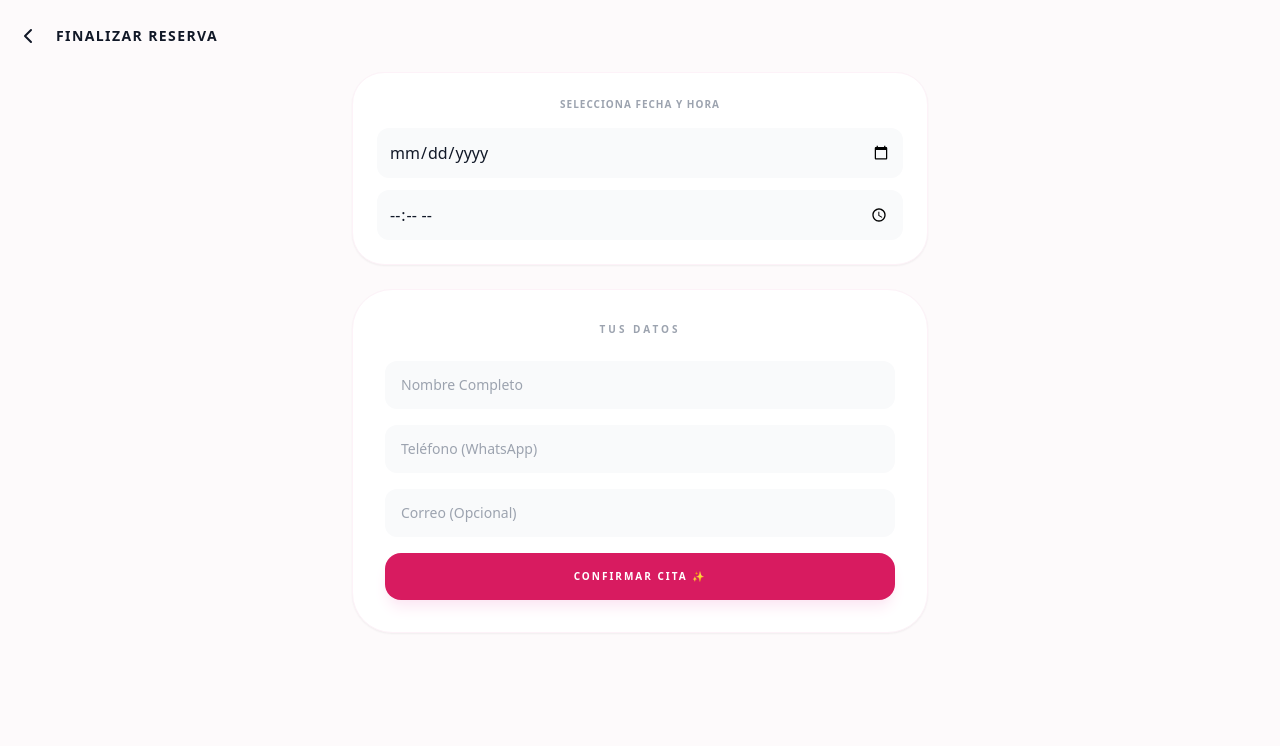
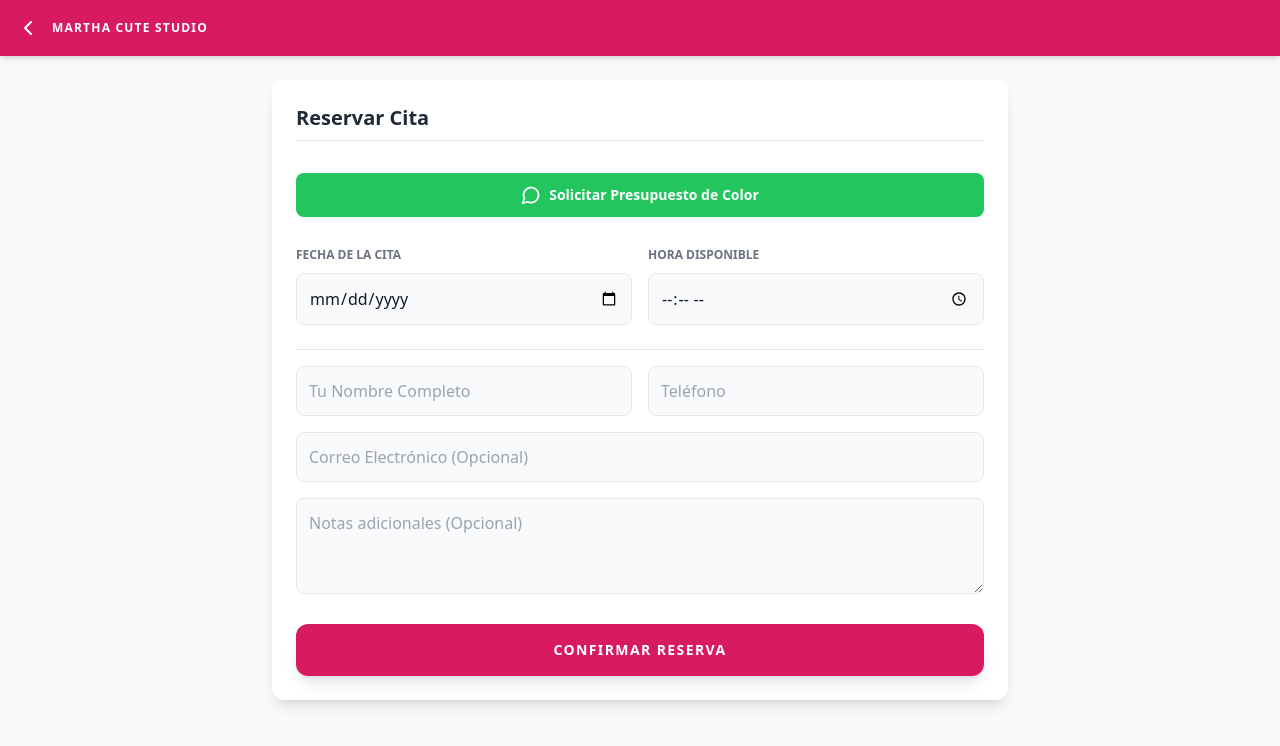
Before and after one commit to anaaz1798/martha-cute-studio, a React (Vite) app: page /reservar in a window 1280 px wide. Shown: the top 746 px of the page. Built offline with nearby package versions, Linux system fonts and the light colour scheme; no server answers; the database is empty.

Commit message:
Update Reservar.jsx

```diff
--- a/src/pages/Reservar.jsx
+++ b/src/pages/Reservar.jsx
@@ -1,7 +1,7 @@
 import { useState, useEffect } from 'react';
 import { useSearchParams, useNavigate } from 'react-router-dom';
 import { supabase } from '../supabase';
-import { ChevronLeft, Calendar as CalendarIcon, Clock, User } from 'lucide-react';
+import { ChevronLeft, MessageCircle } from 'lucide-react';
 
 export default function Reservar() {
   const [searchParams] = useSearchParams();
@@ -9,21 +9,32 @@ export default function Reservar() {
   const serviceId = searchParams.get('servicio');
 
   const [loading, setLoading] = useState(false);
+  const [servicios, setServicios] = useState([]);
+  const [whatsappMartha, setWhatsappMartha] = useState('+58 412-1663968'); // Por ahora fijo, luego de config
+
   const [formData, setFormData] = useState({
-    fullName: '',
-    phone: '',
-    email: '',
-    date: '',
-    time: ''
+    fullName: '', phone: '', email: '', date: '', time: '', notes: ''
   });
+
+  useEffect(() => {
+    async function cargar() {
+      const { data } = await supabase.from('services').select('*');
+      setServicios(data || []);
+
+      // Intentar cargar el WhatsApp desde una tabla de configuración si existe
+      const { data: config } = await supabase.from('settings').select('value').eq('key', 'whatsapp_number').single();
+      if (config) setWhatsappMartha(config.value);
+    }
+    cargar();
+  }, []);
 
   const handleConfirmar = async (e) => {
     e.preventDefault();
+    if (!formData.date || !formData.time) return alert("Por favor selecciona fecha y hora");
+
     setLoading(true);
-
     try {
-      // 1. Intentamos crear/obtener el perfil del cliente por su teléfono
-      // Usamos 'upsert' para que si el número ya existe, solo lo identifique
+      // 1. Upsert del perfil usando el teléfono como identificador
       const { data: profile, error: pError } = await supabase
         .from('profiles')
         .upsert({
@@ -32,60 +43,80 @@ export default function Reservar() {
           email: formData.email,
           role: 'client'
         }, { onConflict: 'phone' })
-        .select()
-        .single();
+        .select().single();
 
       if (pError) throw pError;
 
-      // 2. Creamos la cita vinculada a ese perfil
-      const { error: aError } = await supabase
-        .from('appointments')
-        .insert([{
+      // 2. Crear la cita
+      const { error: aError } = await supabase.from('appointments').insert([{
         profile_id: profile.id,
         service_id: serviceId,
         appointment_date: formData.date,
         appointment_time: formData.time,
+        notes: formData.notes,
         status: 'pending'
       }]);
 
       if (aError) throw aError;
 
-      alert("¡Cita agendada con éxito! Martha te contactará pronto.");
+      alert("¡Cita reservada con éxito! Martha la revisará pronto.");
       navigate('/');
-    } catch (err) {
-      alert("Error: " + err.message);
-    } finally {
-      setLoading(false);
-    }
+    } catch (err) { alert("Error: " + err.message); }
+    finally { setLoading(false); }
   };
 
   return (
-    <div className="min-h-screen bg-[#fdfafb] pb-10 px-4 font-sans">
-      <nav className="py-6 flex items-center gap-4">
-        <button onClick={() => navigate(-1)}><ChevronLeft /></button>
-        <h1 className="font-black uppercase text-sm tracking-widest">Finalizar Reserva</h1>
-      </nav>
+    <div className="min-h-screen bg-gray-50 pb-10">
+      <div className="bg-[#d81b60] text-white p-4 flex items-center gap-3 shadow-md">
+        <button onClick={() => navigate(-1)}><ChevronLeft className="w-6 h-6" /></button>
+        <span className="font-bold uppercase text-xs tracking-widest">Martha Cute Studio</span>
+      </div>
 
-      <form onSubmit={handleConfirmar} className="max-w-xl mx-auto space-y-6">
-        {/* AQUÍ IRÍA TU CALENDARIO Y SELECTOR DE HORA (Como en la imagen) */}
-        <section className="bg-white rounded-[32px] p-6 shadow-sm border border-pink-50">
-           <p className="text-[10px] font-bold text-gray-400 uppercase mb-4 text-center tracking-widest">Selecciona Fecha y Hora</p>
-           <input type="date" required className="w-full mb-3 p-3 bg-gray-50 rounded-xl" onChange={e => setFormData({...formData, date: e.target.value})} />
-           <input type="time" required className="w-full p-3 bg-gray-50 rounded-xl" onChange={e => setFormData({...formData, time: e.target.value})} />
-        </section>
+      <main className="max-w-3xl mx-auto mt-6 px-4">
+        <div className="bg-white rounded-xl shadow-lg p-6 space-y-8">
+          <h2 className="text-xl font-bold text-gray-800 border-b pb-2">Reservar Cita</h2>
 
-        {/* EL PANEL DE IDENTIFICACIÓN (El que me mostraste) */}
-        <section className="bg-white rounded-[40px] p-8 shadow-sm border border-pink-50 space-y-4">
-          <h3 className="text-[10px] font-black text-gray-400 uppercase tracking-[0.3em] text-center mb-2">Tus Datos</h3>
-          <input required placeholder="Nombre Completo" className="w-full pl-4 py-3.5 bg-gray-50 rounded-xl text-sm outline-none" onChange={e => setFormData({...formData, fullName: e.target.value})} />
-          <input required type="tel" placeholder="Teléfono (WhatsApp)" className="w-full pl-4 py-3.5 bg-gray-50 rounded-xl text-sm outline-none" onChange={e => setFormData({...formData, phone: e.target.value})} />
-          <input type="email" placeholder="Correo (Opcional)" className="w-full pl-4 py-3.5 bg-gray-50 rounded-xl text-sm outline-none" onChange={e => setFormData({...formData, email: e.target.value})} />
+          <form onSubmit={handleConfirmar} className="space-y-6">
+            {/* Botón WhatsApp de Color (Solo como referencia rápida) */}
+            <button
+              type="button"
+              onClick={() => window.open(`https://wa.me/${whatsappMartha.replace(/\D/g,'')}?text=Hola! Quiero presupuesto de color`)}
+              className="w-full bg-green-500 text-white p-3 rounded-lg flex items-center justify-center gap-2 font-bold text-sm shadow-sm"
+            >
+              <MessageCircle className="w-5 h-5" /> Solicitar Presupuesto de Color
+            </button>
 
-          <button disabled={loading} className="w-full bg-[#d81b60] text-white font-black py-4 rounded-2xl shadow-lg shadow-pink-100 uppercase text-[10px] tracking-[0.2em] active:scale-95 transition-all">
-            {loading ? 'Procesando...' : 'Confirmar Cita ✨'}
+            {/* Fecha y Hora */}
+            <div className="grid grid-cols-1 md:grid-cols-2 gap-4">
+              <div className="space-y-2">
+                <label className="text-xs font-bold text-gray-500 uppercase">Fecha de la Cita</label>
+                <input type="date" required className="w-full p-3 bg-gray-50 rounded-lg border focus:ring-2 focus:ring-pink-200" onChange={e => setFormData({...formData, date: e.target.value})} />
+              </div>
+              <div className="space-y-2">
+                <label className="text-xs font-bold text-gray-500 uppercase">Hora Disponible</label>
+                <input type="time" required className="w-full p-3 bg-gray-50 rounded-lg border focus:ring-2 focus:ring-pink-200" onChange={e => setFormData({...formData, time: e.target.value})} />
+              </div>
+            </div>
+
+            {/* Identificación del Cliente (Igual a la imagen) */}
+            <div className="space-y-4 pt-4 border-t">
+              <div className="grid grid-cols-1 md:grid-cols-2 gap-4">
+                <input required placeholder="Tu Nombre Completo" className="p-3 bg-gray-50 rounded-lg border outline-none" onChange={e => setFormData({...formData, fullName: e.target.value})} />
+                <input required placeholder="Teléfono" className="p-3 bg-gray-50 rounded-lg border outline-none" onChange={e => setFormData({...formData, phone: e.target.value})} />
+              </div>
+              <input placeholder="Correo Electrónico (Opcional)" className="w-full p-3 bg-gray-50 rounded-lg border outline-none" onChange={e => setFormData({...formData, email: e.target.value})} />
+              <textarea placeholder="Notas adicionales (Opcional)" className="w-full p-3 bg-gray-50 rounded-lg border outline-none h-24" onChange={e => setFormData({...formData, notes: e.target.value})} />
+            </div>
+
+            <button
+              disabled={loading}
+              className="w-full bg-[#d81b60] text-white font-bold py-4 rounded-xl shadow-lg hover:bg-[#b0164e] transition-colors uppercase text-sm tracking-widest"
+            >
+              {loading ? 'Procesando...' : 'Confirmar Reserva'}
             </button>
-        </section>
           </form>
+        </div>
+      </main>
     </div>
   );
 }
```
Lines whose indentation alone changed are shown as unchanged.
